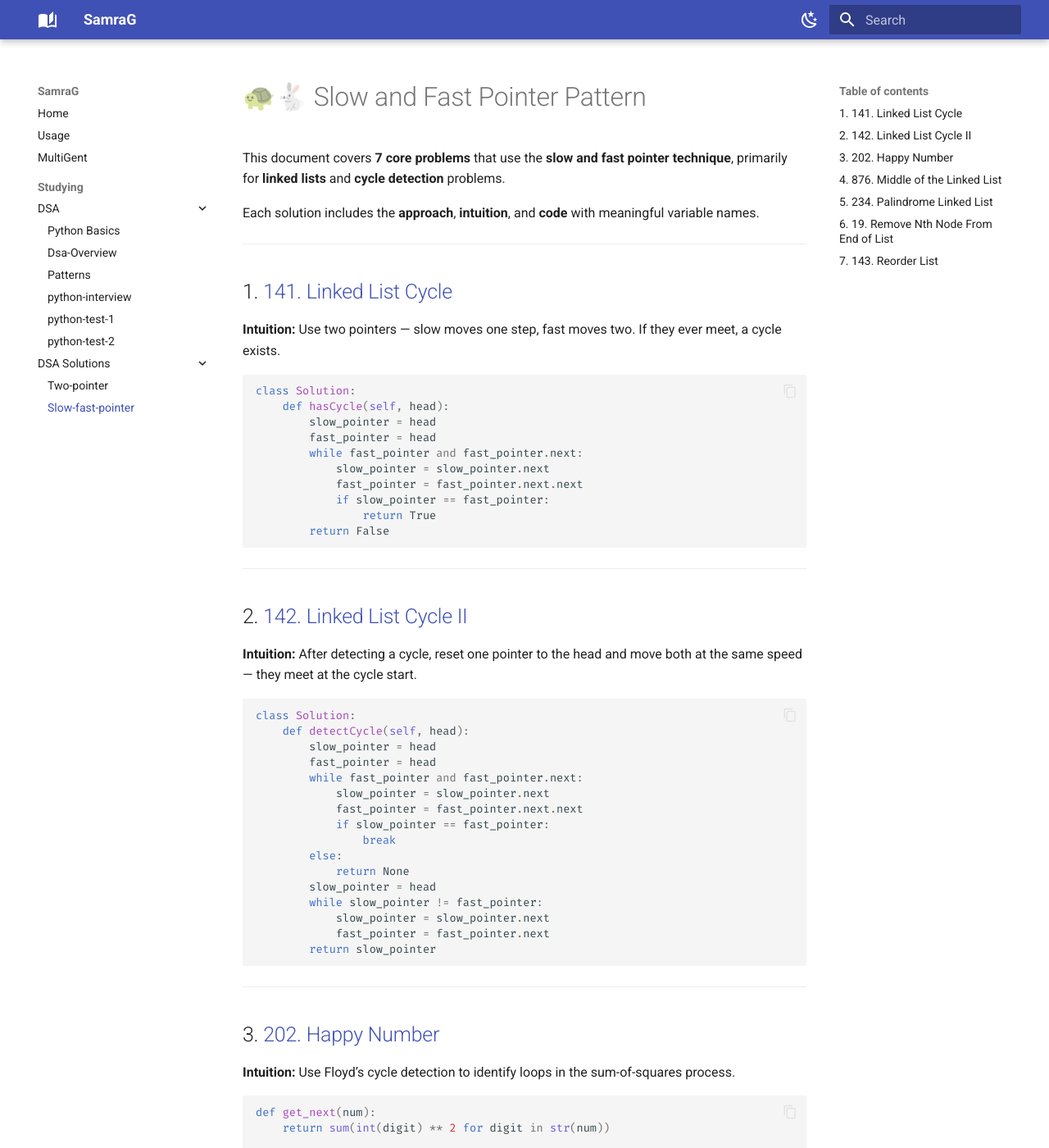
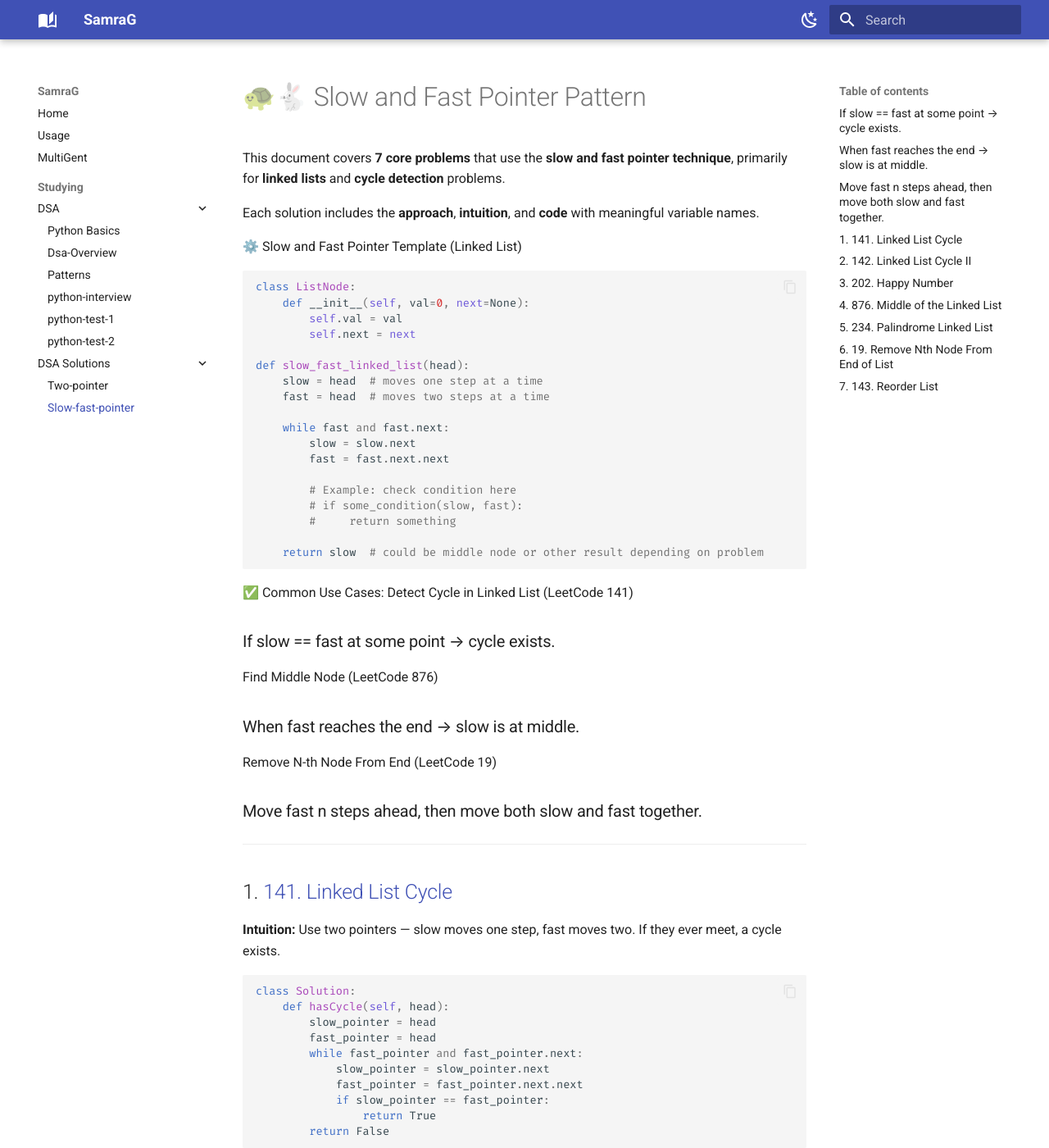
Before and after one commit to Sam2636/sam-agents, an MkDocs documentation site: the page built from docs/slow&fast-pointer.md, in a window 1280 px wide and 1400 px high. Shown: the whole window at 82% size. Built offline with MkDocs 1.6.1 and Material for MkDocs 9.7.7, drawn with Linux system fonts in a browser that asks for light colours.

Commit message:
adding chnges in slow and fast pointers

````diff
--- a/docs/slow&fast-pointer.md
+++ b/docs/slow&fast-pointer.md
@@ -3,6 +3,36 @@
 This document covers **7 core problems** that use the **slow and fast pointer technique**, primarily for **linked lists** and **cycle detection** problems.
 
 Each solution includes the **approach**, **intuition**, and **code** with meaningful variable names.
+
+⚙️ Slow and Fast Pointer Template (Linked List)
+```python
+class ListNode:
+    def __init__(self, val=0, next=None):
+        self.val = val
+        self.next = next
+
+def slow_fast_linked_list(head):
+    slow = head  # moves one step at a time
+    fast = head  # moves two steps at a time
+
+    while fast and fast.next:
+        slow = slow.next
+        fast = fast.next.next
+
+        # Example: check condition here
+        # if some_condition(slow, fast):
+        #     return something
+
+    return slow  # could be middle node or other result depending on problem
+```
+
+✅ Common Use Cases:
+Detect Cycle in Linked List (LeetCode 141)
+### If slow == fast at some point → cycle exists.
+Find Middle Node (LeetCode 876)
+### When fast reaches the end → slow is at middle.
+Remove N-th Node From End (LeetCode 19)
+### Move fast n steps ahead, then move both slow and fast together.
 
 ---
 
````
